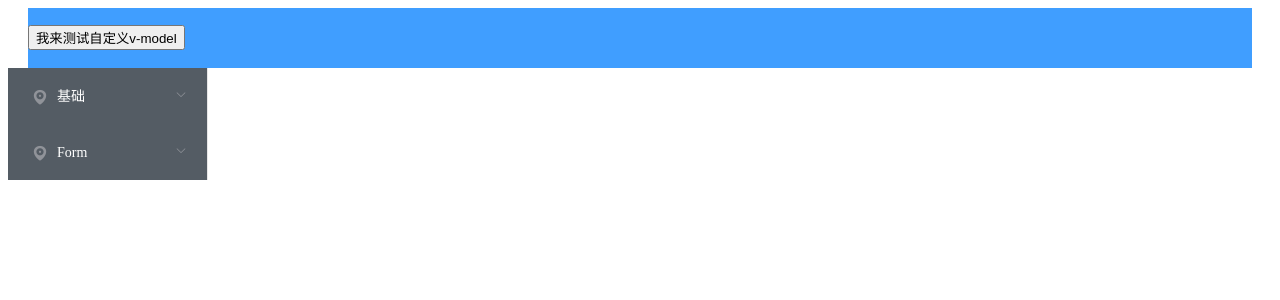
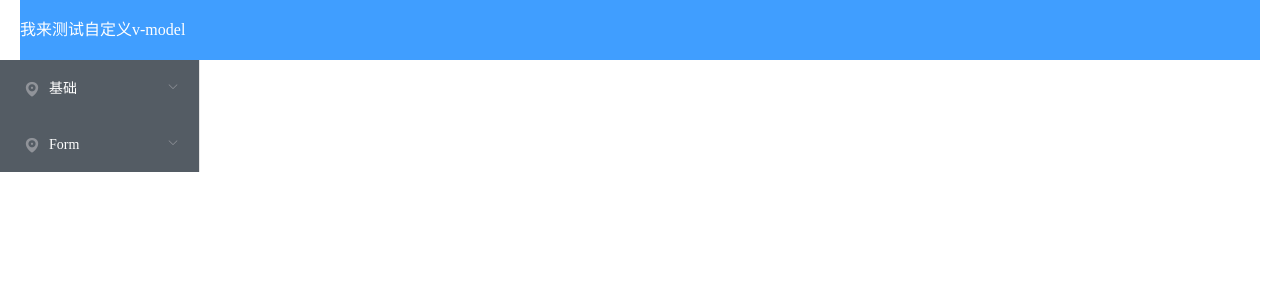
Before and after one commit to gmm2339/myvue, a Vue app in the folder vue_router_elementui/: page / in a window 1280 px wide. Shown: the top 300 px of the page. Built offline with nearby package versions, Linux system fonts and the light colour scheme.

Commit message:
修改首页的样式，自己创建v-model

```diff
--- a/vue_router_elementui/index.html
+++ b/vue_router_elementui/index.html
@@ -4,6 +4,9 @@
     <meta charset="utf-8">
     <meta name="viewport" content="width=device-width,initial-scale=1.0">
     <title>vue_router_elementui</title>
+    <style type="text/css" >
+      @import url("./static/common.css");
+    </style>
   </head>
   <body>
     <div id="app"></div>
--- a/vue_router_elementui/src/components/Header.vue
+++ b/vue_router_elementui/src/components/Header.vue
@@ -1,7 +1,7 @@
 <template>
     <el-row>
       <el-col :span="24">
-        <button type="button" :value="dataFromOther" @click="handleClick">{{dataFromOther}}</button>
+        <span :value="dataFromOther" @click="handleClick">{{dataFromOther}}</span>
       </el-col>
     </el-row>
 </template>
@@ -56,6 +56,7 @@ export default {
 
 <style scoped>
 .header-wrap{
-width:100%;
+ padding:0;
+  margin:0;
 }
 </style>
--- /dev/null
+++ b/vue_router_elementui/static/common.css
@@ -0,0 +1,4 @@
+* {
+  margin :0;
+  padding :0;
+}
```
